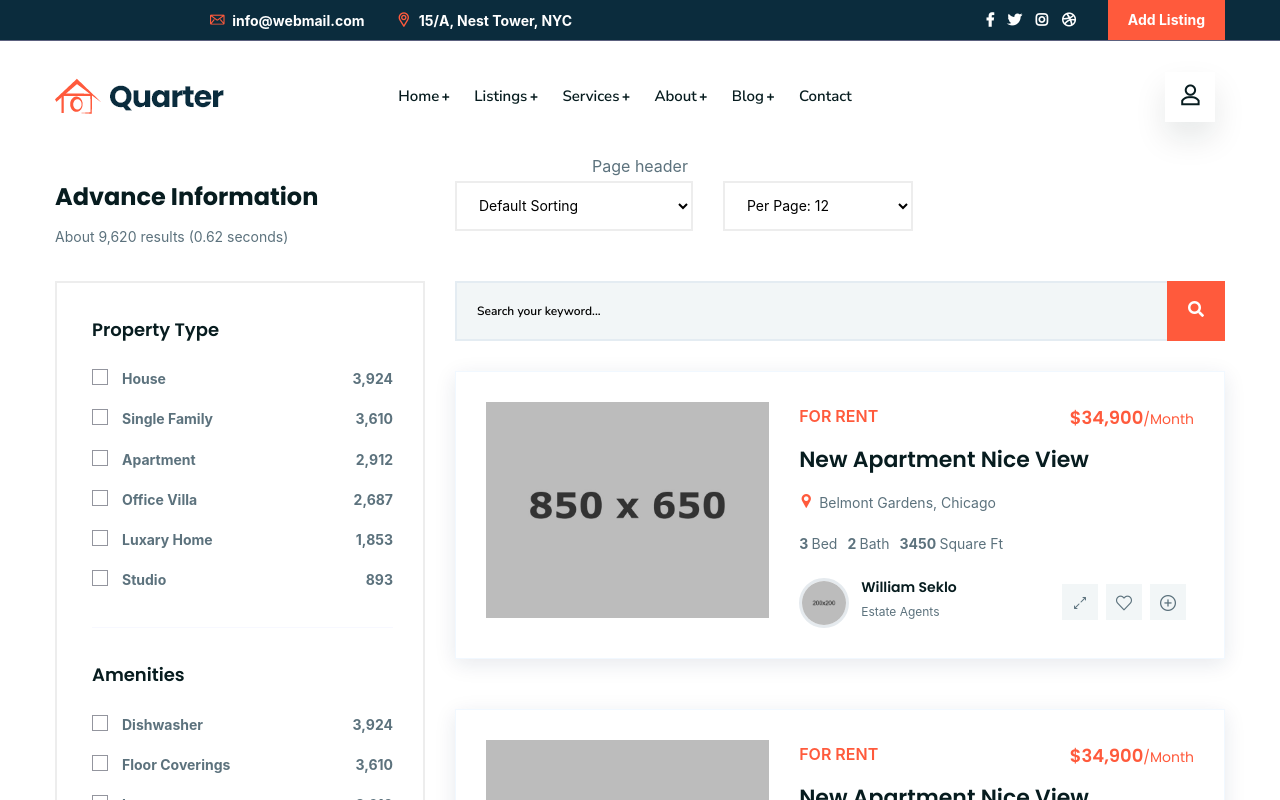
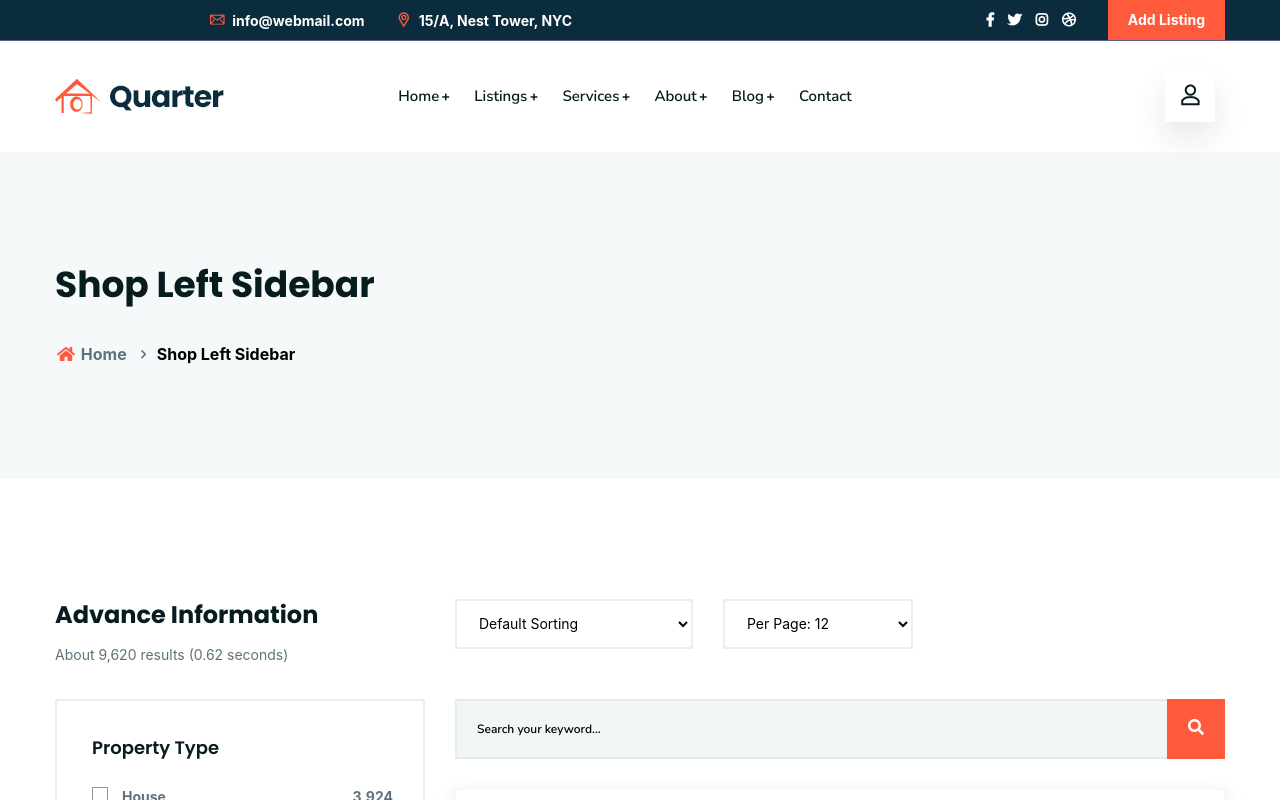
Before and after one commit to samsMay2001/project4, a React (Create React App) app: page /listings in a window 1280 px wide. Shown: the top 800 px of the page. Built offline with nearby package versions, Linux system fonts and the light colour scheme.

Commit message:
edit on pageheader

```diff
--- a/src/components/Listings/Listings.css
+++ b/src/components/Listings/Listings.css
@@ -2,3 +2,6 @@
     text-align: left;
     /* border: 1p; */
 }
+.my-page-header{
+    text-align: left;
+}
--- a/src/components/Listings/Listings1.jsx
+++ b/src/components/Listings/Listings1.jsx
@@ -8,7 +8,7 @@ function ShopGridV1() {
     let publicUrl = process.env.PUBLIC_URL+'/'
     return (
         <div>
-			<div className="ltn__product-area ltn__product-gutter">
+			<div className="ltn__product-area ltn__product-gutter" >
 				<div className="container">
 					<div className="row">
 						<div className="col-lg-8 order-lg-2 mb-100">
--- /dev/null
+++ b/src/components/PageHeader/pageheader.css
@@ -0,0 +1,3 @@
+.ltn__secondary-color{
+    /* border: 1px dashed grey; */
+}
--- a/src/components/PageHeader/pageheader.jsx
+++ b/src/components/PageHeader/pageheader.jsx
@@ -1,6 +1,35 @@
-function PageHeader({headertitle}) {
-    return (
-        <div>Page header</div>
+import { Link } from "react-router-dom";
+import './pageheader.css'
+
+function PageHeader({headertitle, subheader, customclass}) {
+    let publicUrl = process.env.PUBLIC_URL+'/';
+    let HeaderTitle = headertitle
+    let Subheader = subheader ? subheader : HeaderTitle
+    let CustomClass = customclass ? customclass : ''
+return (
+        <div className={"ltn__breadcrumb-area text-left bg-overlay-white-30 bg-image "+CustomClass} data-bs-bg={publicUrl+"assets/img/bg/14.jpg"}>
+			<div className="container my-page-header">
+				<div className="row">
+				<div className="col-lg-12" >
+					<div className="ltn__breadcrumb-inner">
+					<h1 className="page-title">{ HeaderTitle }</h1>
+					<div className="ltn__breadcrumb-list" >
+						<ul>
+						<li>
+                            <Link to="/">
+                                <span className="ltn__secondary-color">
+                                    <i  className="fas fa-home" />
+                                </span> Home
+                            </Link>
+                        </li>
+						<li >{ Subheader }</li>
+						</ul>
+					</div>
+					</div>
+				</div>
+				</div>
+			</div>
+		</div>
      );
 }
 
```
